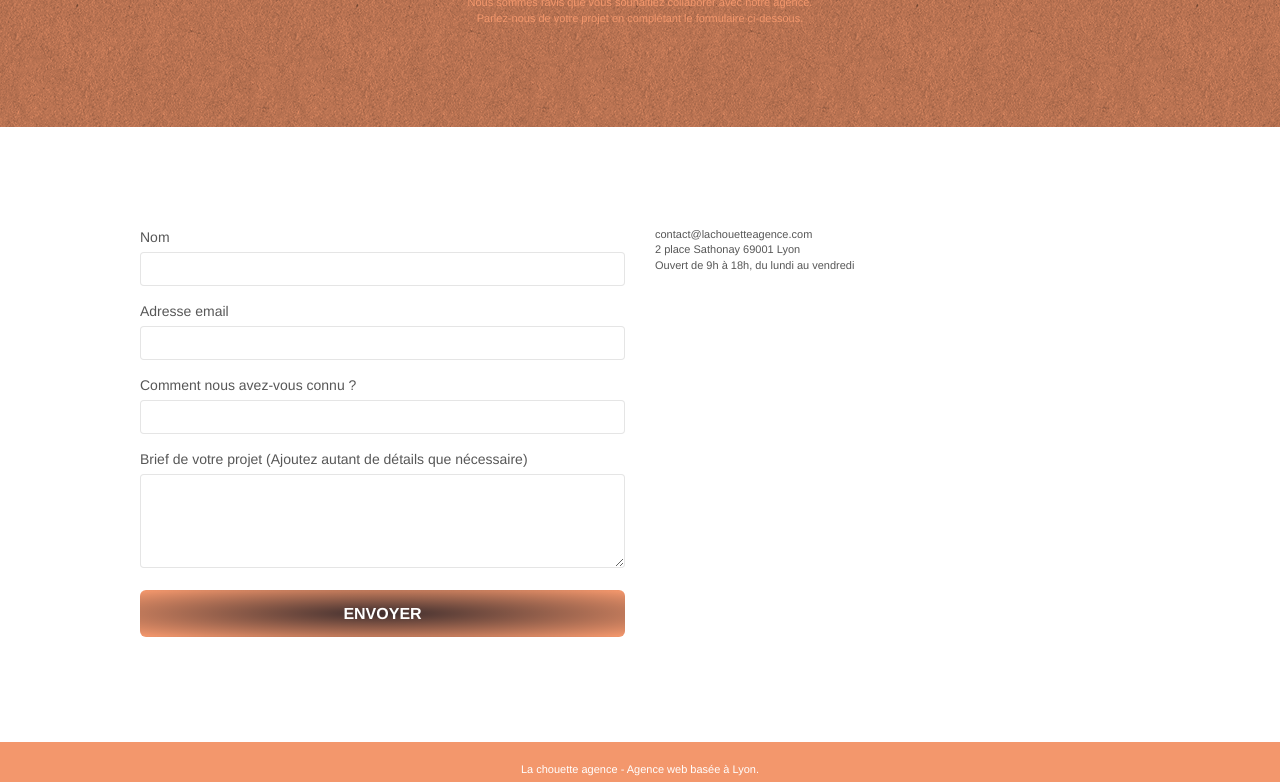
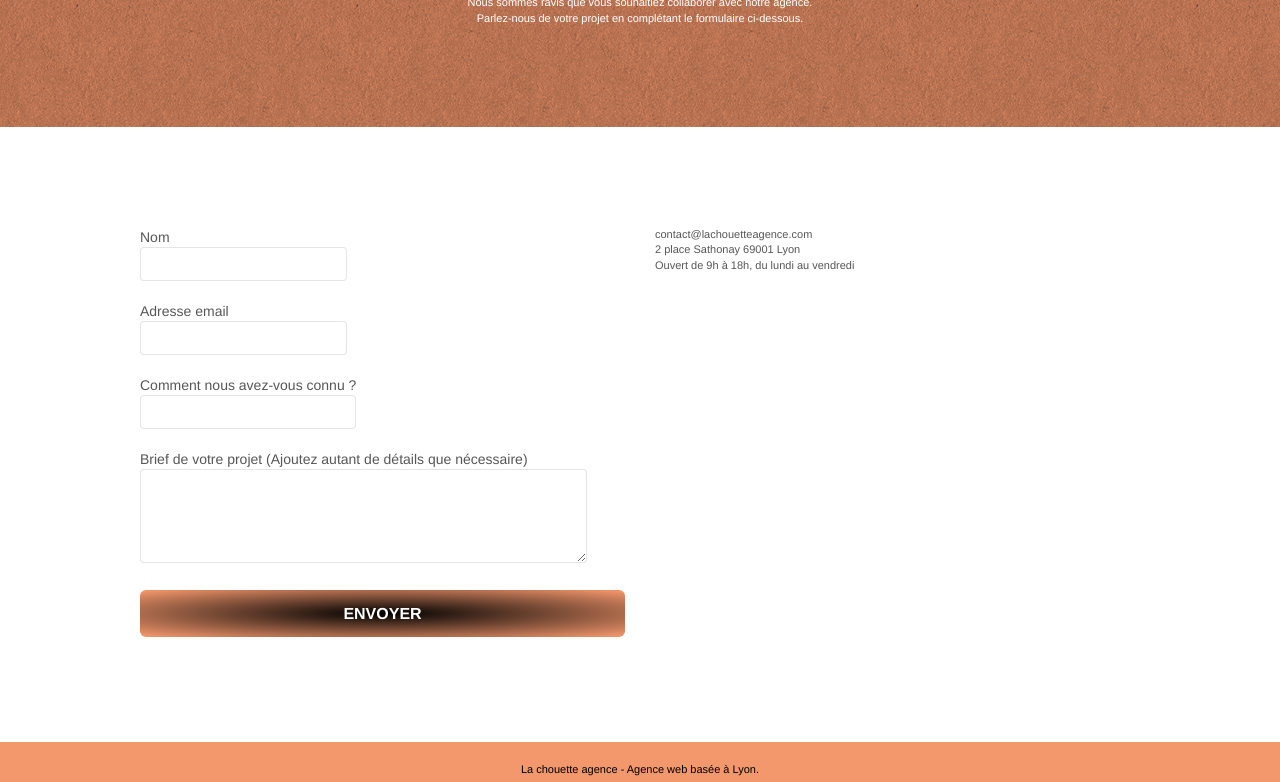
Before and after one commit to Tom-Buzon/P4, a plain HTML site: page contact.html in a window 1280 px wide. Shown: the part 269-1051 px from the top of the page. Drawn offline with Linux system fonts and the light colour scheme; files that its build step writes are made by us from their sources.

Commit message:
page contact

```diff
--- a/contact.html
+++ b/contact.html
@@ -77,25 +77,31 @@
                             <div class="form-group">
                                 <label>
 							Nom
-						</label>
+
                                 <input id="name" class="form-control" required />
+                            </label>
                             </div>
                             <div class="form-group">
                                 <label>
 							Adresse email
-						</label>
+
                                 <input id="email" class="form-control" type="email" required />
+                            </label>
                             </div>
                             <div class="form-group">
                                 <label>
 							Comment nous avez-vous connu ?
-						</label>
+
                                 <input class="form-control" type="email" required id="input_504" />
+                            </label>
                             </div>
                             <div class="form-group">
                                 <label>
 							Brief de votre projet (Ajoutez autant de détails que nécessaire)<br>
-						</label><textarea id="message" class="form-control" rows="4" cols="50" required></textarea>
+						<textarea id="message" class="form-control" rows="4" cols="50" required>
+
+                        </textarea>
+                    </label>
                             </div>
                             <button class="bloc-button btn btn-lg btn-block cta-hero btn-atomic-tangerine" type="submit">
 						Envoyer
@@ -122,7 +128,7 @@
             <div class="container bloc-sm">
                 <div class="row">
                     <div class="col-sm-12">
-                        <p class="text-center white">
+                        <p class="text-center black">
                             La chouette agence - Agence web basée à Lyon.<br>
                         </p>
                         <div class="row row-no-gutters social">
--- a/style.css
+++ b/style.css
@@ -786,11 +786,11 @@ h4 {
 }
 
 .tc-white {
-    color: #F3976C!important;
+    color: white!important;
 }
 
 .btn-atomic-tangerine {
-    background: radial-gradient(#3f2e2e, #f3976c);
+    background: radial-gradient(black, #f3976c);
     color: #FFFFFF!important;
 }
 
```
